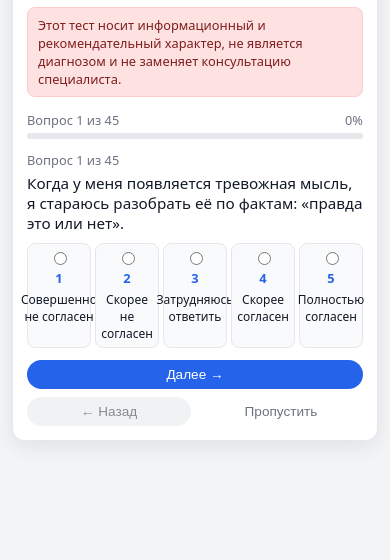
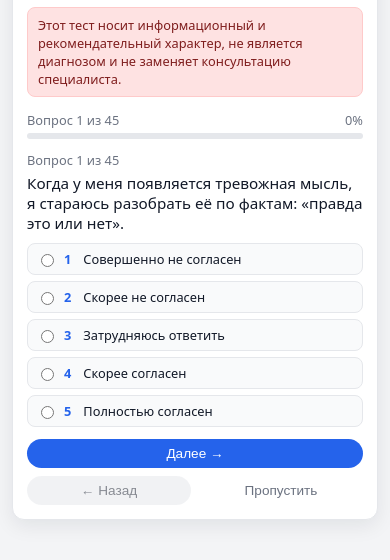
Before and after one commit to corolorn/kpt-compass, a plain HTML site: page index.html in a window 390 px wide. Shown: the part 124-684 px from the top of the page. Drawn offline with Linux system fonts and the light colour scheme.

Commit message:
Update index.html

```diff
--- a/index.html
+++ b/index.html
@@ -259,6 +259,36 @@
       button { flex: 1; justify-content: center; }
       .nav { flex-direction: column-reverse; }
     }
+    @media (max-width: 420px) {
+  .scale {
+    display: flex;
+    flex-direction: column;
+    gap: 6px;
+  }
+
+  .scale label {
+    flex-direction: row;
+    align-items: center;
+    justify-content: flex-start;
+    padding: 6px 8px;
+  }
+
+  .scale input[type="radio"] {
+    margin-right: 6px;
+  }
+
+  .scale-value {
+    margin-right: 8px;
+    font-size: 0.8rem;
+  }
+
+  .scale-caption {
+    text-align: left;
+    white-space: normal;
+    font-size: 0.8rem;
+  }
+}
+
   </style>
 </head>
 <body>
```
